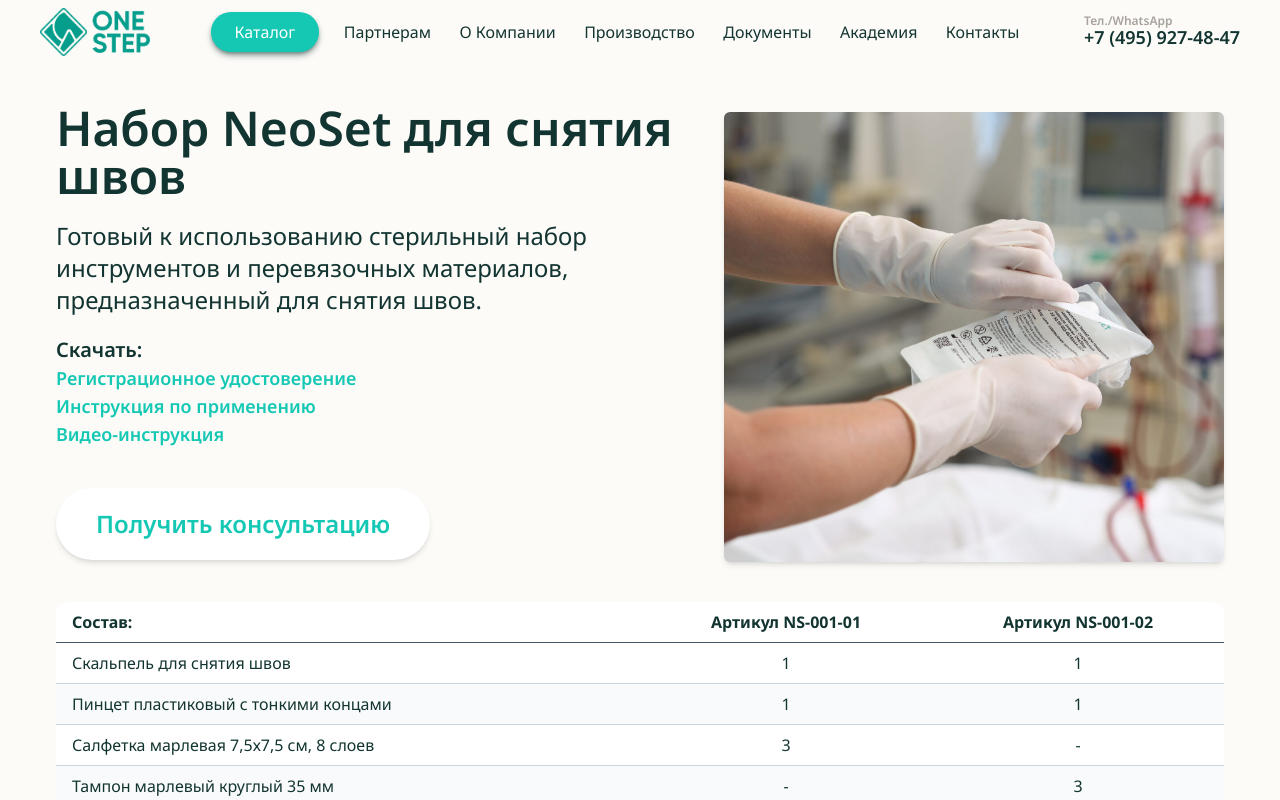
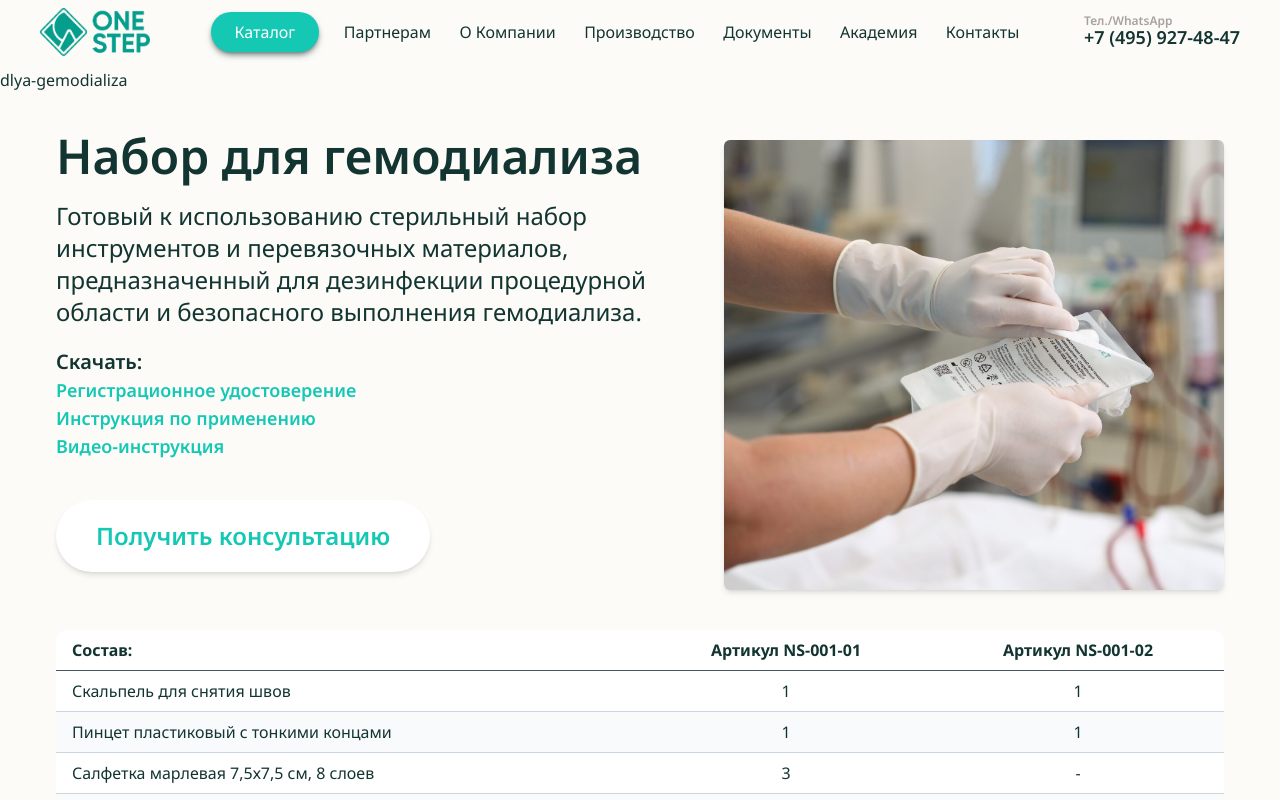
Before and after one commit to Apachai979/myjsapp, a Next.js app: page /catalogs/dlya-gemodializa in a window 1280 px wide. Shown: the top 800 px of the page. Built offline with nearby package versions, Linux system fonts and the light colour scheme.

Commit message:
add route

```diff
--- /dev/null
+++ b/app/api/neosets/[title]/route.js
@@ -0,0 +1,17 @@
+export async function GET(request, { params: { title } }) {
+
+    const neosets = [
+        { name: 'Набор для снятия швов', description: 'Готовый к использованию стерильный набор инструментов и перевязочных материалов, предназначенный для снятия швов.', srcImg: '/catalog/aneste.jpg', href: 'dlya-snyatiya-shvov' },
+        { name: 'Набор для обработки ран', description: 'Готовый к использованию стерильный набор инструментов и перевязочных материалов, предназначенный для дезинфекции и обработки ран.', srcImg: '/catalog/aneste.jpg', href: 'dlya-obrabotki-ran' },
+        { name: 'Набор для забора донорской крови', description: 'Готовый к использованию стерильный набор инструментов и перевязочных материалов, предназначенный для дезинфекции области руки и наложения повязки при процедуре забора донорской крови.', srcImg: '/catalog/aneste.jpg', href: 'dlya-zabora-donorskoj-krovi' },
+        { name: 'Набор для забора крови из вены', description: 'Готовый к использованию стерильный набор перевязочных материалов, предназначенный для наложения повязки при процедуре забора крови из вены.', srcImg: '/catalog/aneste.jpg', href: 'dlya-zabora-krovi-iz-veny' },
+        { name: 'Набор для катетеризации мочевого пузыря', description: 'Готовый к использованию стерильный набор инструментов и перевязочных материалов, предназначенный для дезинфекции процедурной области и безопасной постановки катетера мочевого пузыря.', srcImg: '/catalog/aneste.jpg', href: 'dlya-kateterizacii-mochevogo-puzyrya' },
+        { name: 'Набор для катетеризации центральных вен', description: 'Готовый к использованию стерильный набор инструментов и перевязочных материалов, предназначенный для дезинфекции процедурной области и безопасной постановки центрального венозного катетера.', srcImg: '/catalog/aneste.jpg', href: 'dlya-kateterizacii-centralnyh-ven' },
+        { name: 'Набор для локальной анестезии', description: 'Готовый к использованию стерильный набор инструментов и перевязочных материалов, предназначенный для дезинфекции процедурной области и безопасного выполнения локальной анестезии.', rcImg: '/catalog/aneste.jpg', href: 'dlya-lokalnoj-anestezii' },
+        { name: 'Набор для гемодиализа', description: 'Готовый к использованию стерильный набор инструментов и перевязочных материалов, предназначенный для дезинфекции процедурной области и безопасного выполнения гемодиализа.', srcImg: '/catalog/aneste.jpg', href: 'dlya-gemodializa' },
+    ]
+
+    let neoset = neosets.find(el => el.href === title)
+
+    return new Response(JSON.stringify(neoset))
+}
--- /dev/null
+++ b/app/api/neosets/route.js
@@ -0,0 +1,15 @@
+export async function GET(request) {
+
+    const neosets = [
+        { name: 'Набор для снятия швов', srcImg: '/catalog/aneste.jpg', href: 'dlya-snyatiya-shvov' },
+        { name: 'Набор для обработки ран', srcImg: '/catalog/aneste.jpg', href: 'dlya-obrabotki-ran' },
+        { name: 'Набор для забора донорской крови', srcImg: '/catalog/aneste.jpg', href: 'dlya-zabora-donorskoj-krovi' },
+        { name: 'Набор для забора крови из вены', srcImg: '/catalog/aneste.jpg', href: 'dlya-zabora-krovi-iz-veny' },
+        { name: 'Набор для катетеризации мочевого пузыря', srcImg: '/catalog/aneste.jpg', href: 'dlya-kateterizacii-mochevogo-puzyrya' },
+        { name: 'Набор для катетеризации центральных вен', srcImg: '/catalog/aneste.jpg', href: 'dlya-kateterizacii-centralnyh-ven' },
+        { name: 'Набор для локальной анестезии', srcImg: '/catalog/aneste.jpg', href: 'dlya-lokalnoj-anestezii' },
+        { name: 'Набор для гемодиализа', srcImg: '/catalog/aneste.jpg', href: 'dlya-gemodializa' },
+    ]
+
+    return new Response(JSON.stringify(neosets))
+}
--- a/app/catalogs/[title]/page.jsx
+++ b/app/catalogs/[title]/page.jsx
@@ -2,9 +2,21 @@
 import Image from "next/image";
 import Link from "next/link";
 
-export default function Neoset({ params }) {
+async function getNeoset(titleName) {
+    const response = await fetch('http://localhost:3000/api/neosets/' + titleName)
+
+    if (!response.ok) throw new Error("Unable to fetch Neosets.")
+
+    return response.json()
+}
+
+export default async function Neoset({ params }) {
+
+    const neoset = await getNeoset(params.title)
+
     return (
         <>
+            <h1>{params.title}</h1>
             <div className="container mx-auto px-4 max-w-[1200px] my-10">
                 <div className="flex flex-col space-y-5 items-center lg:flex-row-reverse lg:space-y-0 lg:items-start">
                     <div className="flex">
@@ -17,8 +29,8 @@
                         </Image >
                     </div>
                     <div className="flex flex-col flex-1">
-                        <Link href="/"><h1 className="text-5xl text-txtGreen font-semibold">Набор NeoSet для снятия швов</h1></Link>
-                        <p className="text-txtGreen text-2xl mt-5">Готовый к использованию стерильный набор инструментов и перевязочных материалов, предназначенный для снятия швов.</p>
+                        <Link href="/"><h1 className="text-5xl text-txtGreen font-semibold">{neoset.name}</h1></Link>
+                        <p className="text-txtGreen text-2xl mt-5">{neoset.description}</p>
                         <p className="text-txtGreen font-semibold text-xl mt-5">Скачать:</p>
                         <p><Link href="/" className="inline text-mainGreen text-lg font-semibold hover:text-night_green ">Регистрационное удостоверение</Link></p>
                         <p><Link href="/" className="inline-flex text-mainGreen text-lg font-semibold hover:text-night_green">Инструкция по применению </Link></p>
--- a/components/Neosets.jsx
+++ b/components/Neosets.jsx
@@ -1,22 +1,22 @@
 import Link from "next/link"
 import Image from "next/image"
 
-export default function Neosets() {
+async function getNeosets() {
+    const response = await fetch('http://localhost:3000/api/neosets')
 
-    const neosets = [
-        { name: 'Набор для снятия швов', srcImg: '/catalog/aneste.jpg', href: 'dlya-snyatiya-shvov' },
-        { name: 'Набор для обработки ран', srcImg: '/catalog/aneste.jpg', href: 'dlya-obrabotki-ran' },
-        { name: 'Набор для забора донорской крови', srcImg: '/catalog/aneste.jpg', href: 'dlya-zabora-donorskoj-krovi' },
-        { name: 'Набор для забора крови из вены', srcImg: '/catalog/aneste.jpg', href: 'dlya-zabora-krovi-iz-veny' },
-        { name: 'Набор для катетеризации мочевого пузыря', srcImg: '/catalog/aneste.jpg', href: 'dlya-kateterizacii-mochevogo-puzyrya' },
-        { name: 'Набор для катетеризации центральных вен', srcImg: '/catalog/aneste.jpg', href: 'dlya-kateterizacii-centralnyh-ven' },
-        { name: 'Набор для локальной анестезии', srcImg: '/catalog/aneste.jpg', href: 'dlya-lokalnoj-anestezii' },
-        { name: 'Набор для гемодиализа', srcImg: '/catalog/aneste.jpg', href: 'dlya-gemodializa' },
-    ]
+    if (!response.ok) throw new Error("Unable to fetch Neosets.")
+
+    return response.json()
+}
+
+export default async function Neosets() {
+
+    const products = await getNeosets()
 
     return (
         <>
-            {neosets.map((product) => (
+            {
+                products.map((product) => (
                     <Link key={product.name} href={`/catalogs/${product.href}`}>
                         <div className="flex flex-col w-[265px] group">
                             <Image
```
Lines whose indentation alone changed are shown as unchanged.
